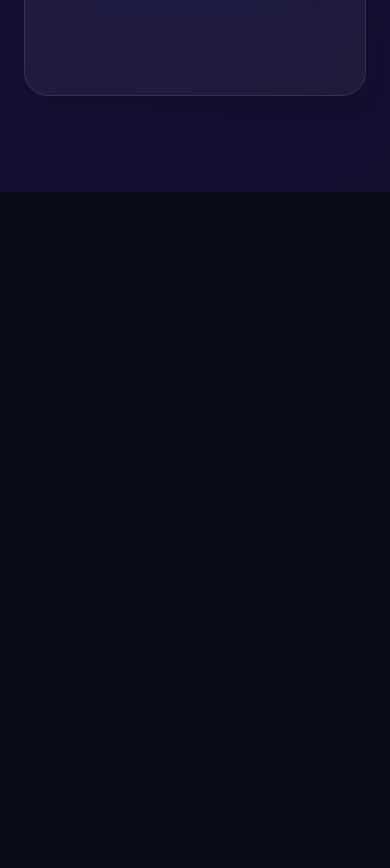
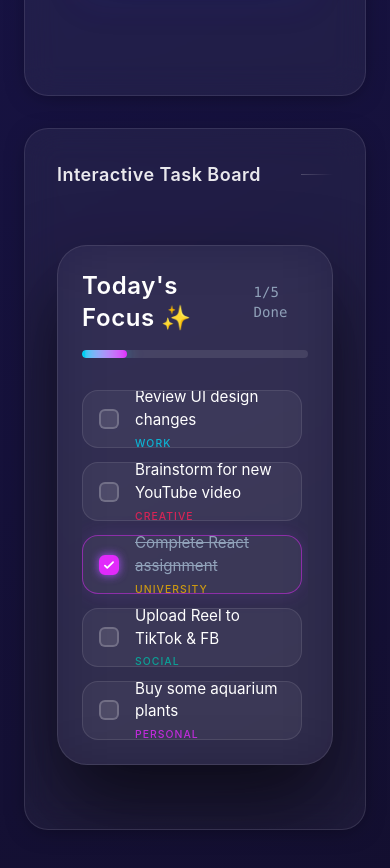
Before and after one commit to akilakeshara/zentak-glass-ui, a React (Vite) app: page / in a window 390 px wide. Shown: the part 7600-8468 px from the top of the page. Before the commit the page ends 7792 px from the top, so only its background shows below. Built offline with nearby package versions, Linux system fonts and the light colour scheme.

Commit message:
feat: add TaskBoard component (v1.0.5)

```diff
--- a/package.json
+++ b/package.json
@@ -1,6 +1,7 @@
 {
   "name": "zentak-glass-ui",
-  "version": "1.0.4",
+  "version": "1.0.5",
+  "license": "MIT",
   "type": "module",
   "main": "dist/zentak-glass-ui.umd.js",
   "module": "dist/zentak-glass-ui.es.js",
--- a/src/components/index.js
+++ b/src/components/index.js
@@ -12,3 +12,4 @@ export { default as GlassCard3D } from './ui/GlassCard3D';
 export { default as MagneticButton } from './ui/MagneticButton';
 export { default as PasswordInput } from './ui/PasswordInput';
 export { default as HolographicCard } from './ui/HolographicCard';
+export { default as TaskBoard } from './ui/TaskBoard';
--- /dev/null
+++ b/src/components/ui/TaskBoard.jsx
@@ -0,0 +1,90 @@
+import React, { useState } from 'react';
+
+export default function TaskBoard({ className = '' }) {
+  const [tasks, setTasks] = useState([
+    { id: 1, text: 'Review UI design changes', completed: false, category: 'Work' },
+    { id: 2, text: 'Brainstorm for new YouTube video', completed: false, category: 'Creative' },
+    { id: 3, text: 'Complete React assignment', completed: true, category: 'University' },
+    { id: 4, text: 'Upload Reel to TikTok & FB', completed: false, category: 'Social' },
+    { id: 5, text: 'Buy some aquarium plants', completed: false, category: 'Personal' },
+  ]);
+
+  const toggleTask = (id) => {
+    setTasks(
+      tasks.map((task) =>
+        task.id === id ? { ...task, completed: !task.completed } : task
+      )
+    );
+  };
+
+  const totalTasks = tasks.length;
+  const completedTasks = tasks.filter((task) => task.completed).length;
+  const progressPercentage = totalTasks === 0 ? 0 : (completedTasks / totalTasks) * 100;
+
+  const categoryColors = {
+    Work: 'text-cyan-400',
+    Creative: 'text-rose-500',
+    University: 'text-yellow-500',
+    Social: 'text-teal-500',
+    Personal: 'text-fuchsia-500'
+  };
+
+  return (
+    <div className={`w-full max-w-md bg-white/[0.03] backdrop-blur-[30px] border border-white/10 rounded-[30px] p-6 md:p-8 flex flex-col shadow-[0_40px_80px_rgba(0,0,0,0.6)] overflow-hidden ${className}`}>
+
+      {/* Header with Progress Bar */}
+      <div className="mb-8">
+        <div className="flex justify-between items-center mb-4 text-white">
+          <h2 className="font-semibold text-2xl tracking-wide m-0">Today's Focus ✨</h2>
+          <span className="text-slate-400 text-sm font-mono">{completedTasks}/{totalTasks} Done</span>
+        </div>
+        <div className="w-full h-2 bg-white/10 rounded-full overflow-hidden">
+          <div
+            className="h-full bg-gradient-to-r from-cyan-400 to-fuchsia-500 rounded-full transition-all duration-700 ease-[cubic-bezier(0.175,0.885,0.32,1.275)] shadow-[0_0_15px_rgba(0,229,255,0.5)]"
+            style={{ width: `${progressPercentage}%` }}
+          ></div>
+        </div>
+      </div>
+
+      {/* Task List (Scrollable) */}
+      <div className="flex flex-col gap-3.5 overflow-y-auto pr-1.5 max-h-[350px] [&::-webkit-scrollbar]:w-1.5 [&::-webkit-scrollbar-thumb]:bg-white/10 [&::-webkit-scrollbar-thumb]:rounded-full [&::-webkit-scrollbar-track]:bg-transparent">
+        {tasks.map((task) => (
+          <div
+            key={task.id}
+            className={`
+              bg-white/5 border rounded-2xl p-4 flex items-center gap-4 cursor-pointer transition-all duration-300 relative overflow-hidden
+              hover:translate-x-1 hover:bg-white/10
+              ${task.completed ? 'border-fuchsia-500/50 bg-fuchsia-500/10 shadow-[0_0_20px_rgba(168,85,247,0.15)]' : 'border-white/10'}
+            `}
+            onClick={() => toggleTask(task.id)}
+          >
+            {/* Custom Checkbox */}
+            <div className="relative w-5 h-5 flex-shrink-0">
+              <div className={`
+                absolute top-0 left-0 w-5 h-5 rounded-md border-2 flex justify-center items-center transition-all duration-300
+                ${task.completed ? 'bg-fuchsia-500 border-fuchsia-500 shadow-[0_0_10px_#a855f7]' : 'bg-white/10 border-white/20'}
+              `}>
+                <svg
+                  className={`w-3.5 h-3.5 text-white transition-all duration-200 transform ${task.completed ? 'scale-100' : 'scale-0'}`}
+                  fill="none" viewBox="0 0 24 24" stroke="currentColor" strokeWidth={3}
+                >
+                  <path strokeLinecap="round" strokeLinejoin="round" d="M5 13l4 4L19 7" />
+                </svg>
+              </div>
+            </div>
+
+            <div className="flex-1 flex flex-col gap-1 transition-all duration-300">
+              <span className={`text-[0.95rem] transition-all duration-300 ${task.completed ? 'line-through text-slate-400' : 'text-white'}`}>
+                {task.text}
+              </span>
+              <span className={`text-[0.65rem] uppercase font-medium tracking-widest opacity-80 ${categoryColors[task.category] || 'text-slate-300'}`}>
+                {task.category}
+              </span>
+            </div>
+          </div>
+        ))}
+      </div>
+
+    </div>
+  );
+}
--- a/src/pages/ComponentsPage.jsx
+++ b/src/pages/ComponentsPage.jsx
@@ -19,6 +19,8 @@ import PasswordInput from '../components/ui/PasswordInput';
 import passwordInputCode from '../components/ui/PasswordInput.jsx?raw';
 import HolographicCard from '../components/ui/HolographicCard';
 import holographicCardCode from '../components/ui/HolographicCard.jsx?raw';
+import TaskBoard from '../components/ui/TaskBoard';
+import taskBoardCode from '../components/ui/TaskBoard.jsx?raw';
 
 // --- Code Strings ---
 const codeStrings = {
@@ -713,6 +715,21 @@ export default function ComponentsPage() {
             </div>
           </GlassCard>
 
+          {/* Task Board Component */}
+          <GlassCard
+            title="Interactive Task Board"
+            className="col-span-1 md:col-span-2 lg:col-span-3 p-8 min-h-[600px] overflow-hidden"
+            onClick={() => handleOpenModal(
+              "Task Board",
+              <div className="w-full flex justify-center"><TaskBoard /></div>,
+              taskBoardCode
+            )}
+          >
+            <div className="w-full h-full flex justify-center items-center py-8">
+              <TaskBoard />
+            </div>
+          </GlassCard>
+
         </div>
       </div>
 
```
Also changed, not shown: 1 other file (tests, documents, lock files or other folders).
